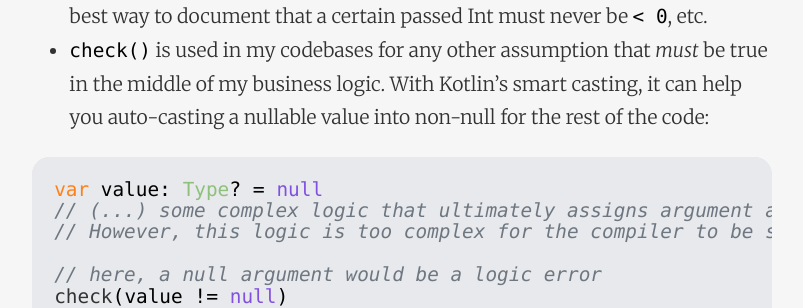
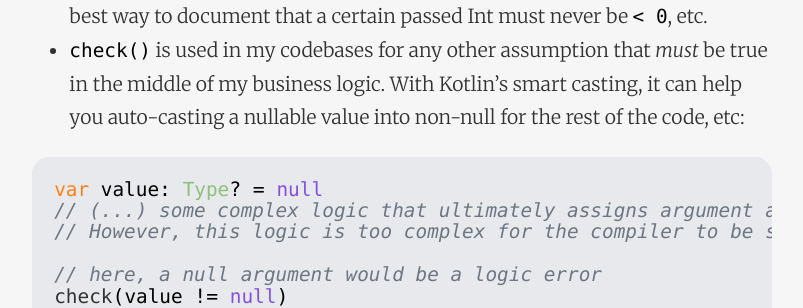
Before and after one commit to dcostap/personal-blog, a Jekyll site: the page built from _programming-notes/2023-11-01-error-handling-in-kotlin.md, in a window 1280 px wide and 900 px high, scrolled down 1529 px. Shown: the part 222-530 px from the top of the window, without its empty margins (238-1041 px from the left). Built offline with Jekyll 4.4.1, drawn with Linux system fonts in a browser that asks for light colours; nearby versions of some CDN libraries.

Commit message:
Update 2023-11-01-error-handling-in-kotlin.md

````diff
--- a/_programming-notes/2023-11-01-error-handling-in-kotlin.md
+++ b/_programming-notes/2023-11-01-error-handling-in-kotlin.md
@@ -26,7 +26,7 @@ Here, the stacktrace would be also printed to the console, and the GUI may even
 
 I like assertions. I try to use kotlin's `require()` and `check()` more and more. They are great for peace of mind and to document the assumptions you have about things that "must be true" at a given point in your code.
 - `require()` internally throws a `IllegalArgumentException`; it's meant to validate a function's arguments. Write it at the start of each function; it's the best way to document that a certain passed Int must never be `< 0`, etc.
-- `check()` is used in my codebases for any other assumption that _must_ be true in the middle of my business logic. With Kotlin's smart casting, it can help you auto-casting a nullable value into non-null for the rest of the code:
+- `check()` is used in my codebases for any other assumption that _must_ be true in the middle of my business logic. With Kotlin's smart casting, it can help you auto-casting a nullable value into non-null for the rest of the code, etc:
 
 ```kotlin
 var value: Type? = null
````
